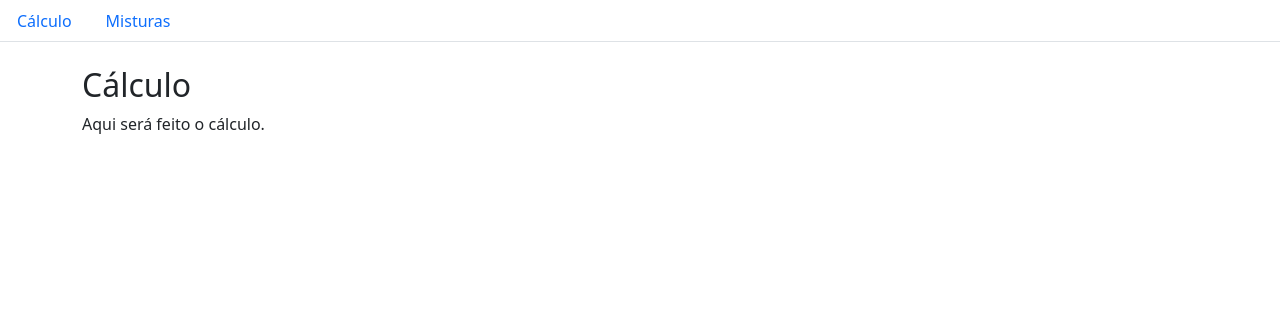
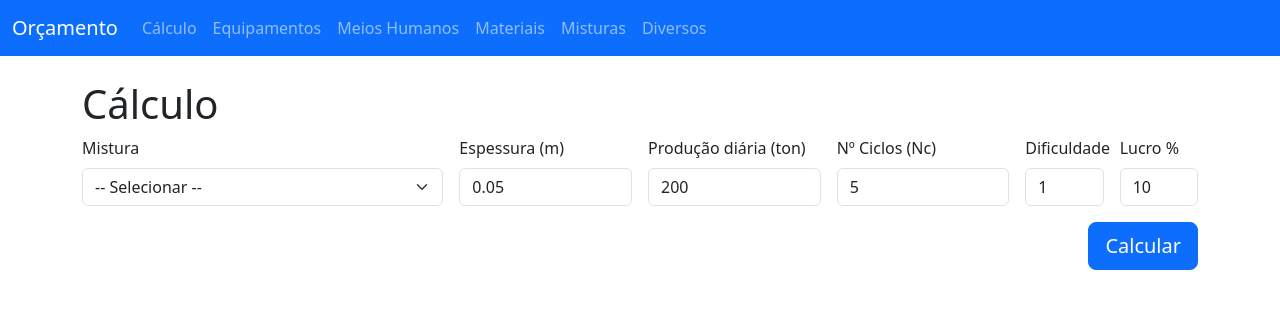
Before and after one commit to louiscarvalheiro-code/meu-sistema, a Flask app: page /calculo in a window 1280 px wide. Shown: the top 309 px of the page. Run offline with Flask 3, Linux system fonts and the light colour scheme.

Commit message:
Add files via upload

```diff
--- a/app.py
+++ b/app.py
@@ -1,40 +1,299 @@
-from flask import Flask, render_template, request, redirect, url_for
-from flask_sqlalchemy import SQLAlchemy
+
 import os
+from flask import Flask, render_template, request, redirect, url_for, flash
+from sqlalchemy import func
+from models import db, Material, Mistura, MisturaMaterial, Equipamento, Humano, Diverso
 
 app = Flask(__name__)
-app.config['SQLALCHEMY_DATABASE_URI'] = os.getenv('DATABASE_URL')
+app.secret_key = os.getenv('SECRET_KEY', 'uma-chave-local')
+
+# DB config
+db_url = os.getenv('DATABASE_URL', 'sqlite:///local.db')
+if db_url.startswith('postgres://'):
+    db_url = db_url.replace('postgres://', 'postgresql://', 1)
+app.config['SQLALCHEMY_DATABASE_URI'] = db_url
 app.config['SQLALCHEMY_TRACK_MODIFICATIONS'] = False
-db = SQLAlchemy(app)
 
-class Mistura(db.Model):
-    id = db.Column(db.Integer, primary_key=True)
-    nome = db.Column(db.String(100), nullable=False)
-    baridade = db.Column(db.Float, nullable=False, default=1.0)
+db.init_app(app)
+
+def seed_data():
+    defaults = {
+        'Custo Central': 880.88,
+        'Custo Fabrico': 11.0,
+        'Custo Camião Hora': 48.56,
+        'Nciclos': 5.0
+    }
+    for name, val in defaults.items():
+        if not Diverso.query.filter_by(nome=name).first():
+            db.session.add(Diverso(nome=name, valor=val))
+
+    default_materials = [
+        ('Pó de pedra Calcário', 5.0, 2.0),
+        ('Brita 1 Calcário', 6.0, 2.5),
+        ('Brita 2 Calcário', 7.0, 3.0),
+        ('Pó de pedra Granito', 6.5, 2.0),
+        ('Brita 1 Granito', 7.5, 2.5),
+        ('Brita 2 Granito', 8.0, 3.0),
+        ('Filler Comercial', 3.0, 1.0),
+        ('Filler Recuperado', 2.5, 1.0),
+        ('Fresado', 2.0, 1.0),
+        ('Areia', 4.0, 0.5),
+        ('Betume', 100.0, 0.0)
+    ]
+    for nome, preco, transp in default_materials:
+        if not Material.query.filter_by(nome=nome).first():
+            db.session.add(Material(nome=nome, preco=preco, transporte=transp))
+    db.session.commit()
+
+    mistura_exemplos = {
+        'Desgaste': [('Brita 1 Calcário',40),('Brita 2 Calcário',40),('Areia',10),('Betume',10)],
+        'Binder': [('Brita 1 Calcário',30),('Brita 2 Calcário',50),('Areia',10),('Betume',10)],
+        'Macadame': [('Brita 2 Granito',60),('Pó de pedra Granito',30),('Betume',10)],
+        'Argamassa': [('Areia',50),('Pó de pedra Calcário',40),('Betume',10)],
+        'Desgaste Subjacente': [('Brita 1 Granito',35),('Brita 2 Granito',35),('Areia',20),('Betume',10)]
+    }
+    for mistura_nome, comps in mistura_exemplos.items():
+        mistura = Mistura.query.filter_by(nome=mistura_nome).first()
+        if not mistura:
+            mistura = Mistura(nome=mistura_nome, baridade=1.0)
+            db.session.add(mistura)
+            db.session.commit()
+        for mat_nome, pct in comps:
+            mat = Material.query.filter_by(nome=mat_nome).first()
+            if mat and not MisturaMaterial.query.filter_by(mistura_id=mistura.id, material_id=mat.id).first():
+                db.session.add(MisturaMaterial(mistura_id=mistura.id, material_id=mat.id, percentagem=pct))
+    db.session.commit()
 
 with app.app_context():
     db.create_all()
+    seed_data()
+
+def custo_mistura_por_ton(mistura_id):
+    custo = 0.0
+    comps = MisturaMaterial.query.filter_by(mistura_id=mistura_id).all()
+    for c in comps:
+        mat = Material.query.get(c.material_id)
+        if mat:
+            custo += (c.percentagem / 100.0) * (mat.preco + mat.transporte)
+    return round(custo, 6)
 
 @app.route('/')
 def index():
     return redirect(url_for('calculo'))
 
-@app.route('/calculo')
+@app.route('/calculo', methods=['GET','POST'])
 def calculo():
-    return render_template('calculo.html')
+    misturas = Mistura.query.order_by(Mistura.nome).all()
+    resultado = None
+    detalhe = None
+    if request.method == 'POST':
+        mistura_id = int(request.form.get('mistura_id') or 0)
+        espessura = float(request.form.get('espessura') or 0)
+        producao = float(request.form.get('producao') or 1)
+        nc = float(request.form.get('nc') or 5)
+        lucro = float(request.form.get('lucro') or 0)
 
-@app.route('/misturas', methods=['GET', 'POST'])
+        cc = Diverso.query.filter_by(nome='Custo Central').first().valor
+        cf = Diverso.query.filter_by(nome='Custo Fabrico').first().valor
+        ct = Diverso.query.filter_by(nome='Custo Camião Hora').first().valor
+
+        ce_hourly = db.session.query(func.coalesce(func.sum(Equipamento.custo * Equipamento.quantidade), 0)).scalar() or 0.0
+        ch_hourly = db.session.query(func.coalesce(func.sum(Humano.custo * Humano.quantidade), 0)).scalar() or 0.0
+
+        ce_daily = ce_hourly * 8.0
+        ch_daily = ch_hourly * 8.0
+
+        custo_mistura = custo_mistura_por_ton(mistura_id) if mistura_id else 0.0
+
+        fixa_por_ton = (cc + ce_daily + ch_daily) / (producao if producao>0 else 1)
+        variavel_por_ton = cf + custo_mistura + (ct / (30.0 * nc if nc>0 else 5.0))
+
+        mistura = Mistura.query.get(mistura_id) if mistura_id else None
+        bar = mistura.baridade if mistura else 1.0
+
+        custo_unitario_por_ton = (fixa_por_ton + variavel_por_ton) * bar
+        custo_unitario_final = custo_unitario_por_ton * espessura
+        preco_final = custo_unitario_final * (1 + lucro / 100.0)
+
+        resultado = round(preco_final, 4)
+        detalhe = {
+            'espessura': espessura,
+            'producao': producao,
+            'nc': nc,
+            'lucro': lucro,
+            'fixa_por_ton': round(fixa_por_ton,4),
+            'variavel_por_ton': round(variavel_por_ton,4),
+            'custo_mistura': round(custo_mistura,4),
+            'baridade': bar,
+            'ce_hourly': round(ce_hourly,4),
+            'ch_hourly': round(ch_hourly,4),
+            'ce_daily': round(ce_daily,4),
+            'ch_daily': round(ch_daily,4)
+        }
+    return render_template('calculo.html', misturas=misturas, resultado=resultado, detalhe=detalhe)
+
+# ... routes for other tabs simplified to keep file compact - reuse earlier code pattern ...
+@app.route('/materiais', methods=['GET','POST'])
+def materiais():
+    if request.method == 'POST':
+        nome = request.form.get('nome')
+        preco = float(request.form.get('preco') or 0)
+        transporte = float(request.form.get('transporte') or 0)
+        if nome:
+            db.session.add(Material(nome=nome, preco=preco, transporte=transporte))
+            db.session.commit()
+            flash('Material adicionado.', 'success')
+        return redirect(url_for('materiais'))
+    lista = Material.query.order_by(Material.nome).all()
+    return render_template('materiais.html', lista=lista)
+
+@app.route('/materiais/delete/<int:id>', methods=['POST'])
+def materiais_delete(id):
+    item = Material.query.get_or_404(id)
+    db.session.delete(item)
+    db.session.commit()
+    flash('Material removido.', 'warning')
+    return redirect(url_for('materiais'))
+
+@app.route('/misturas', methods=['GET','POST'])
 def misturas():
     if request.method == 'POST':
         nome = request.form.get('nome')
-        baridade = float(request.form.get('baridade', 1.0))
+        bar = float(request.form.get('baridade') or 1.0)
         if nome:
-            nova = Mistura(nome=nome, baridade=baridade)
-            db.session.add(nova)
+            db.session.add(Mistura(nome=nome, baridade=bar))
             db.session.commit()
+            flash('Mistura adicionada.', 'success')
         return redirect(url_for('misturas'))
-    misturas = Mistura.query.all()
-    return render_template('misturas.html', misturas=misturas)
+    lista = Mistura.query.order_by(Mistura.nome).all()
+    return render_template('misturas.html', lista=lista)
 
-if __name__ == "__main__":
-    app.run(host="0.0.0.0", port=10000)
+@app.route('/misturas/delete/<int:id>', methods=['POST'])
+def misturas_delete(id):
+    item = Mistura.query.get_or_404(id)
+    db.session.delete(item)
+    db.session.commit()
+    flash('Mistura removida.', 'warning')
+    return redirect(url_for('misturas'))
+
+@app.route('/misturas/<int:mistura_id>/composicao', methods=['GET','POST'])
+def misturas_composicao(mistura_id):
+    mistura = Mistura.query.get_or_404(mistura_id)
+    materiais = Material.query.order_by(Material.nome).all()
+    componentes = MisturaMaterial.query.filter_by(mistura_id=mistura_id).all()
+    if request.method == 'POST':
+        material_id = int(request.form.get('material_id') or 0)
+        percent = float(request.form.get('percentagem') or 0)
+        if material_id == 0:
+            flash('Selecione um material.', 'danger')
+            return redirect(url_for('misturas_composicao', mistura_id=mistura_id))
+        existing = MisturaMaterial.query.filter_by(mistura_id=mistura_id, material_id=material_id).first()
+        if existing:
+            flash('Material já existe na mistura. Edite a percentagem.', 'warning')
+            return redirect(url_for('misturas_composicao', mistura_id=mistura_id))
+        new_total = db.session.query(func.coalesce(func.sum(MisturaMaterial.percentagem), 0.0)).filter_by(mistura_id=mistura_id).scalar() or 0.0
+        new_total += percent
+        if new_total > 100.0001:
+            flash(f'A soma das percentagens excede 100% (total atual: {new_total}%).', 'danger')
+            return redirect(url_for('misturas_composicao', mistura_id=mistura_id))
+        comp = MisturaMaterial(mistura_id=mistura_id, material_id=material_id, percentagem=percent)
+        db.session.add(comp)
+        db.session.commit()
+        flash('Componente adicionado.', 'success')
+        return redirect(url_for('misturas_composicao', mistura_id=mistura_id))
+    total_pct = db.session.query(func.coalesce(func.sum(MisturaMaterial.percentagem), 0.0)).filter_by(mistura_id=mistura_id).scalar() or 0.0
+    custo_mist = custo_mistura_por_ton(mistura_id)
+    return render_template('misturas_composicao.html', mistura=mistura, materiais=materiais, componentes=componentes, total_pct=total_pct, custo_mist=custo_mist)
+
+@app.route('/misturas/<int:mistura_id>/composicao/edit/<int:comp_id>', methods=['POST'])
+def misturas_composicao_edit(mistura_id, comp_id):
+    comp = MisturaMaterial.query.get_or_404(comp_id)
+    nova = float(request.form.get('percentagem') or 0.0)
+    soma_outras = db.session.query(func.coalesce(func.sum(MisturaMaterial.percentagem), 0.0)).filter_by(mistura_id=mistura_id).scalar() - comp.percentagem
+    new_total = soma_outras + nova
+    if new_total > 100.0001:
+        flash(f'Não é possível definir {nova}%. Soma total = {new_total}% > 100%.', 'danger')
+        return redirect(url_for('misturas_composicao', mistura_id=mistura_id))
+    comp.percentagem = nova
+    db.session.commit()
+    flash('Percentagem atualizada.', 'success')
+    return redirect(url_for('misturas_composicao', mistura_id=mistura_id))
+
+@app.route('/misturas/<int:mistura_id>/composicao/delete/<int:comp_id>', methods=['POST'])
+def misturas_composicao_delete(mistura_id, comp_id):
+    comp = MisturaMaterial.query.get_or_404(comp_id)
+    db.session.delete(comp)
+    db.session.commit()
+    flash('Componente removido.', 'warning')
+    return redirect(url_for('misturas_composicao', mistura_id=mistura_id))
+
+@app.route('/equipamentos', methods=['GET','POST'])
+def equipamentos():
+    if request.method == 'POST':
+        nome = request.form.get('nome')
+        custo = float(request.form.get('custo') or 0)
+        quantidade = int(request.form.get('quantidade') or 1)
+        if nome:
+            db.session.add(Equipamento(nome=nome, custo=custo, quantidade=quantidade))
+            db.session.commit()
+            flash('Equipamento adicionado.', 'success')
+        return redirect(url_for('equipamentos'))
+    lista = Equipamento.query.order_by(Equipamento.nome).all()
+    return render_template('equipamentos.html', lista=lista)
+
+@app.route('/equipamentos/delete/<int:id>', methods=['POST'])
+def equipamentos_delete(id):
+    item = Equipamento.query.get_or_404(id)
+    db.session.delete(item)
+    db.session.commit()
+    flash('Equipamento removido.', 'warning')
+    return redirect(url_for('equipamentos'))
+
+@app.route('/humanos', methods=['GET','POST'])
+def humanos():
+    if request.method == 'POST':
+        nome = request.form.get('nome')
+        custo = float(request.form.get('custo') or 0)
+        quantidade = int(request.form.get('quantidade') or 1)
+        if nome:
+            db.session.add(Humano(nome=nome, custo=custo, quantidade=quantidade))
+            db.session.commit()
+            flash('Humano adicionado.', 'success')
+        return redirect(url_for('humanos'))
+    lista = Humano.query.order_by(Humano.nome).all()
+    return render_template('humanos.html', lista=lista)
+
+@app.route('/humanos/delete/<int:id>', methods=['POST'])
+def humanos_delete(id):
+    item = Humano.query.get_or_404(id)
+    db.session.delete(item)
+    db.session.commit()
+    flash('Humano removido.', 'warning')
+    return redirect(url_for('humanos'))
+
+@app.route('/diversos', methods=['GET','POST'])
+def diversos():
+    if request.method == 'POST':
+        nome = request.form.get('nome')
+        valor = float(request.form.get('valor') or 0)
+        if nome:
+            item = Diverso(nome=nome, valor=valor)
+            db.session.add(item)
+            db.session.commit()
+            flash('Diverso adicionado.', 'success')
+        return redirect(url_for('diversos'))
+    lista = Diverso.query.order_by(Diverso.nome).all()
+    return render_template('diversos.html', lista=lista)
+
+@app.route('/diversos/edit/<int:id>', methods=['GET','POST'])
+def diversos_edit(id):
+    item = Diverso.query.get_or_404(id)
+    if request.method == 'POST':
+        item.valor = float(request.form.get('valor') or 0)
+        db.session.commit()
+        flash('Valor atualizado.', 'success')
+        return redirect(url_for('diversos'))
+    return render_template('diversos_edit.html', item=item)
+
+if __name__ == '__main__':
+    app.run(host='0.0.0.0', port=int(os.getenv('PORT', 10000)), debug=True)
--- a/requirements.txt
+++ b/requirements.txt
@@ -1,5 +1,5 @@
+
 Flask==3.0.3
 Flask-SQLAlchemy==3.1.1
-SQLAlchemy==2.0.36
-psycopg2-binary==2.9.9
+psycopg2-binary>=2.9.9
 gunicorn==23.0.0
--- a/templates/base.html
+++ b/templates/base.html
@@ -1,16 +1,36 @@
+
 <!doctype html>
 <html lang="pt">
   <head>
     <meta charset="utf-8">
-  <title>App</title>
-  <link rel="stylesheet" href="https://cdn.jsdelivr.net/npm/bootstrap@5.3.0/dist/css/bootstrap.min.css">
+    <meta name="viewport" content="width=device-width, initial-scale=1">
+    <title>Sistema de Misturas</title>
+    <link href="https://cdn.jsdelivr.net/npm/bootstrap@5.3.0/dist/css/bootstrap.min.css" rel="stylesheet">
   </head>
   <body>
-<nav class="nav nav-tabs">
-  <a class="nav-link" href="{{ url_for('calculo') }}">Cálculo</a>
-  <a class="nav-link" href="{{ url_for('misturas') }}">Misturas</a>
+    <nav class="navbar navbar-expand-lg navbar-dark bg-primary">
+      <div class="container-fluid">
+        <a class="navbar-brand" href="{{ url_for('calculo') }}">Orçamento</a>
+        <div class="collapse navbar-collapse">
+          <ul class="navbar-nav me-auto mb-2 mb-lg-0">
+            <li class="nav-item"><a class="nav-link" href="{{ url_for('calculo') }}">Cálculo</a></li>
+            <li class="nav-item"><a class="nav-link" href="{{ url_for('equipamentos') }}">Equipamentos</a></li>
+            <li class="nav-item"><a class="nav-link" href="{{ url_for('humanos') }}">Meios Humanos</a></li>
+            <li class="nav-item"><a class="nav-link" href="{{ url_for('materiais') }}">Materiais</a></li>
+            <li class="nav-item"><a class="nav-link" href="{{ url_for('misturas') }}">Misturas</a></li>
+            <li class="nav-item"><a class="nav-link" href="{{ url_for('diversos') }}">Diversos</a></li>
+          </ul>
+        </div>
+      </div>
     </nav>
-<div class="container mt-4">
+    <div class="container my-4">
+      {% with messages = get_flashed_messages(with_categories=true) %}
+        {% if messages %}
+          {% for cat, msg in messages %}
+            <div class="alert alert-{{ cat }}">{{ msg }}</div>
+          {% endfor %}
+        {% endif %}
+      {% endwith %}
       {% block content %}{% endblock %}
     </div>
   </body>
--- a/templates/calculo.html
+++ b/templates/calculo.html
@@ -1,5 +1,57 @@
+
 {% extends 'base.html' %}
 {% block content %}
-<h2>Cálculo</h2>
-<p>Aqui será feito o cálculo.</p>
+<h1>Cálculo</h1>
+<form method="POST" class="row g-3">
+  <div class="col-md-4">
+    <label class="form-label">Mistura</label>
+    <select name="mistura_id" class="form-select" required>
+      <option value="">-- Selecionar --</option>
+      {% for m in misturas %}
+        <option value="{{ m.id }}">{{ m.nome }}</option>
+      {% endfor %}
+    </select>
+  </div>
+  <div class="col-md-2">
+    <label class="form-label">Espessura (m)</label>
+    <input name="espessura" type="number" step="0.01" class="form-control" required value="0.05">
+  </div>
+  <div class="col-md-2">
+    <label class="form-label">Produção diária (ton)</label>
+    <input name="producao" type="number" step="1" class="form-control" required value="200">
+  </div>
+  <div class="col-md-2">
+    <label class="form-label">Nº Ciclos (Nc)</label>
+    <input name="nc" type="number" step="1" class="form-control" required value="5">
+  </div>
+  <div class="col-md-1">
+    <label class="form-label">Dificuldade</label>
+    <input name="dificuldade" type="number" min="1" max="5" class="form-control" required value="1">
+  </div>
+  <div class="col-md-1">
+    <label class="form-label">Lucro %</label>
+    <input name="lucro" type="number" step="0.1" class="form-control" required value="10">
+  </div>
+  <div class="col-12 text-end">
+    <button class="btn btn-primary btn-lg">Calcular</button>
+  </div>
+</form>
+{% if resultado is not none %}
+  <div class="card mt-4">
+    <div class="card-body">
+      <h5>Resultado: <span class="text-success">{{ resultado }} €</span></h5>
+      <p>Espessura: {{ detalhe.espessura }} m | Produção diária: {{ detalhe.producao }} t | Nº Ciclos: {{ detalhe.nc }} | Lucro: {{ detalhe.lucro }}%</p>
+      <p>Fixos por ton: {{ detalhe.fixa_por_ton }} € | Variáveis por ton: {{ detalhe.variavel_por_ton }} € | Baridade: {{ detalhe.baridade }}</p>
+      <hr>
+      <h6>Detalhe</h6>
+      <ul>
+        <li>Ce (hourly total): {{ detalhe.ce_hourly }} €/h</li>
+        <li>Ch (hourly total): {{ detalhe.ch_hourly }} €/h</li>
+        <li>Ce daily (8h): {{ detalhe.ce_daily }} €</li>
+        <li>Ch daily (8h): {{ detalhe.ch_daily }} €</li>
+        <li>Custo mistura (€/t): {{ detalhe.custo_mistura }} €</li>
+      </ul>
+    </div>
+  </div>
+{% endif %}
 {% endblock %}
```
Also changed, not shown: models.py (added, +41 -0 lines). Lines whose indentation alone changed are shown as unchanged.
